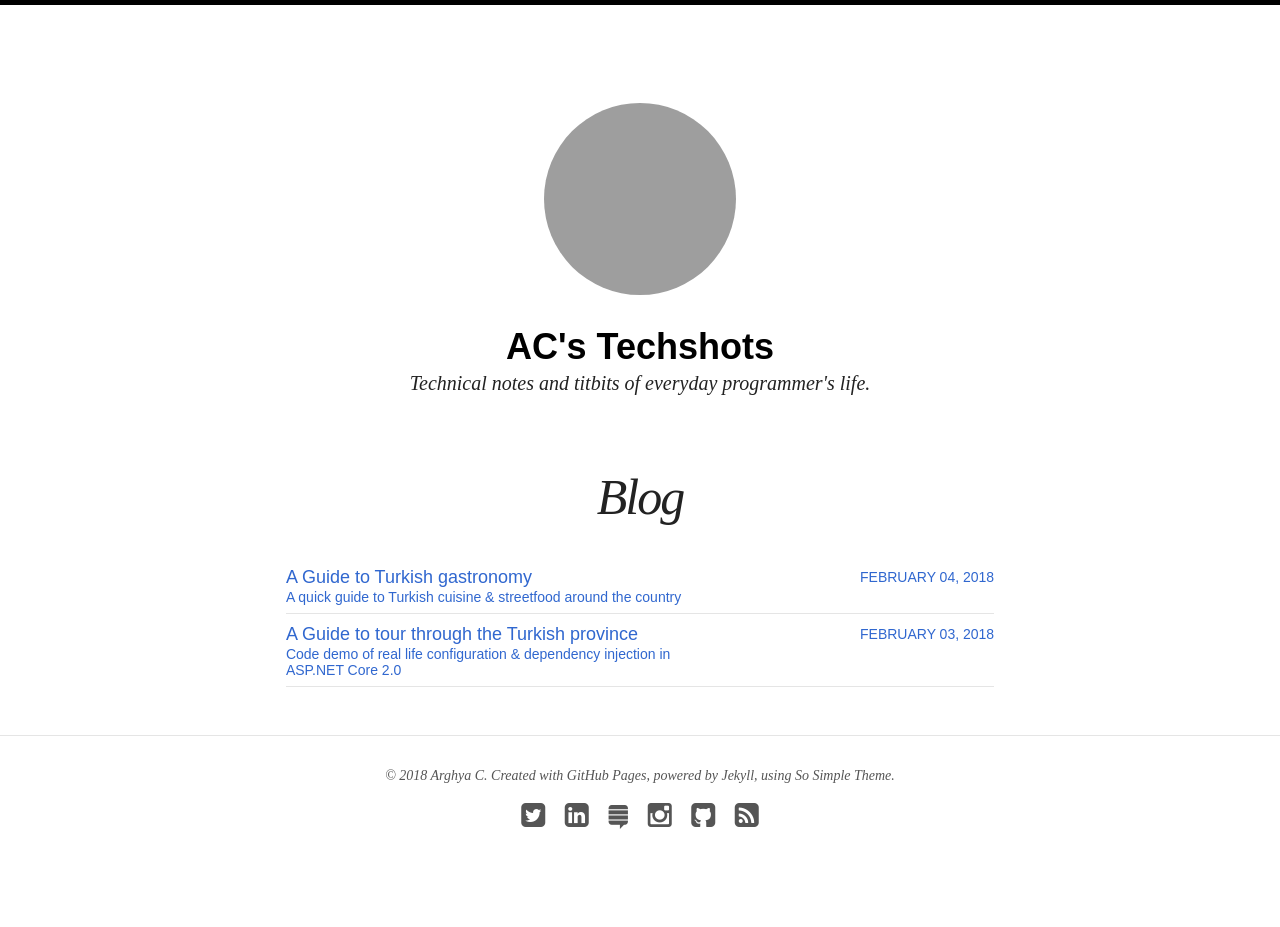
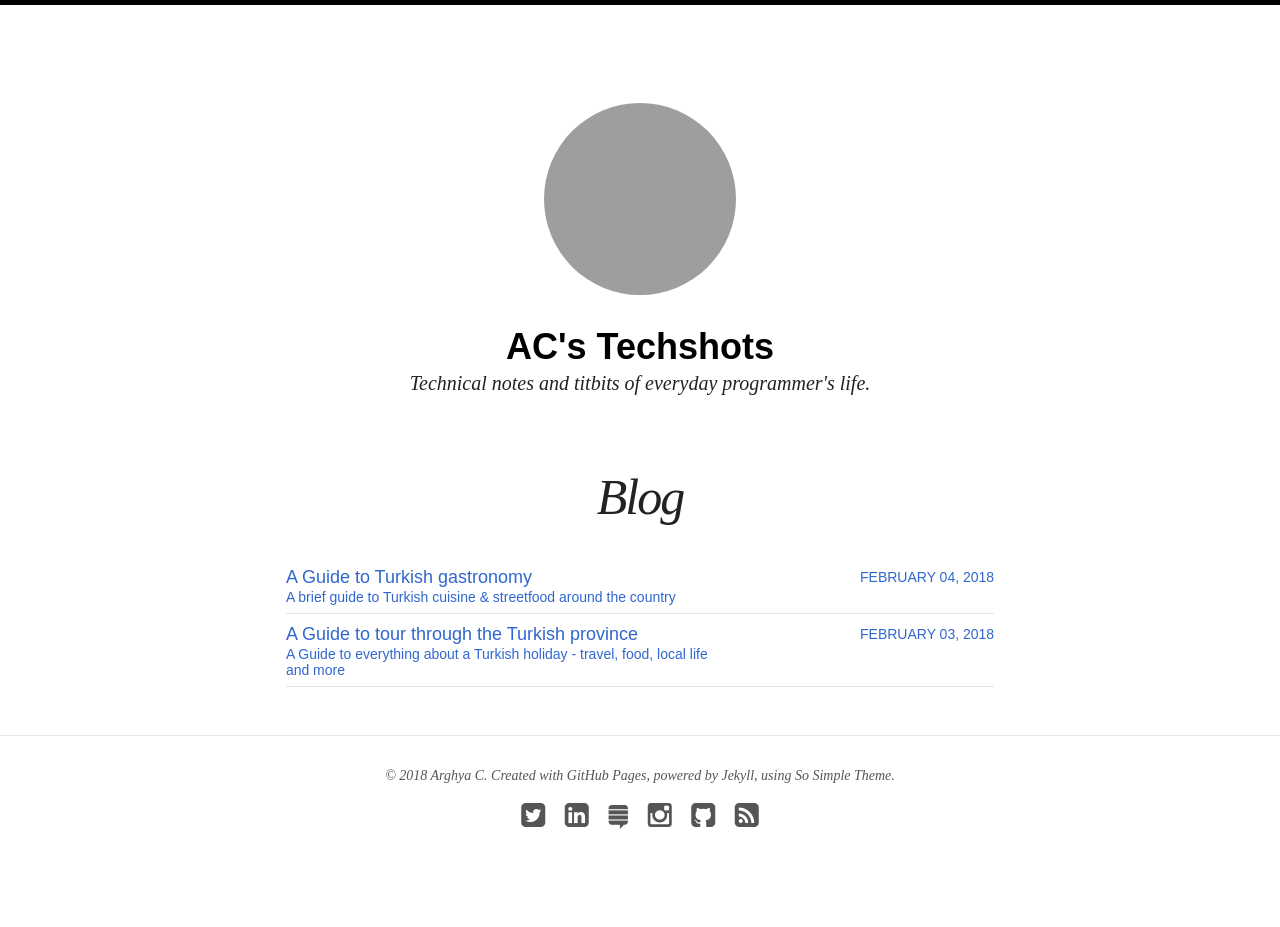
Before and after one commit to chakrabar/chakrabar.github.io, a Jekyll site: the page built from blog/index.md, in a window 1280 px wide. Built offline with Jekyll 4.4.1, drawn with Linux system fonts in a browser that asks for light colours; nearby versions of some CDN libraries.

Commit message:
Another feature pic

```diff
--- a/_posts/blog/2018-02-03-turkey-travel-guide.md
+++ b/_posts/blog/2018-02-03-turkey-travel-guide.md
@@ -1,7 +1,7 @@
 ---
 layout: post
 title: "A Guide to tour through the Turkish province"
-excerpt: "Code demo of real life configuration & dependency injection in ASP.NET Core 2.0"
+excerpt: "A Guide to everything about a Turkish holiday - travel, food, local life and more"
 date: 2018-02-03
 tags: [travel, blog, turkey, europe]
 categories: blog
--- a/_posts/blog/2018-02-04-turkey-food.md
+++ b/_posts/blog/2018-02-04-turkey-food.md
@@ -1,7 +1,7 @@
 ---
 layout: post
 title: "A Guide to Turkish gastronomy"
-excerpt: "A quick guide to Turkish cuisine & streetfood around the country"
+excerpt: "A brief guide to Turkish cuisine & streetfood around the country"
 date: 2018-02-04
 tags: [travel, blog, turkey, europe, food, streetfood]
 categories: blog
```
Also changed, not shown: other parts of _posts/blog/2018-02-03-turkey-travel-guide.md (+1 -1 lines), images/blog/turkey/istanbul/gbazar.jpg (added).
